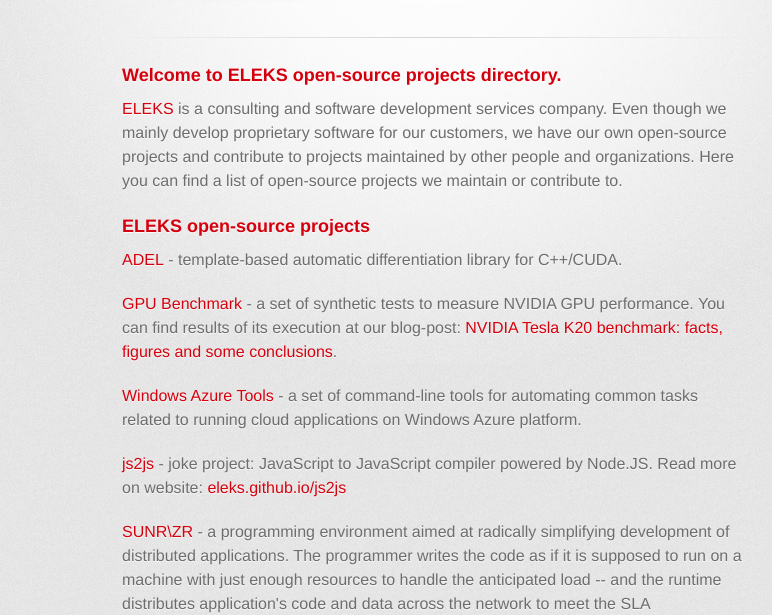
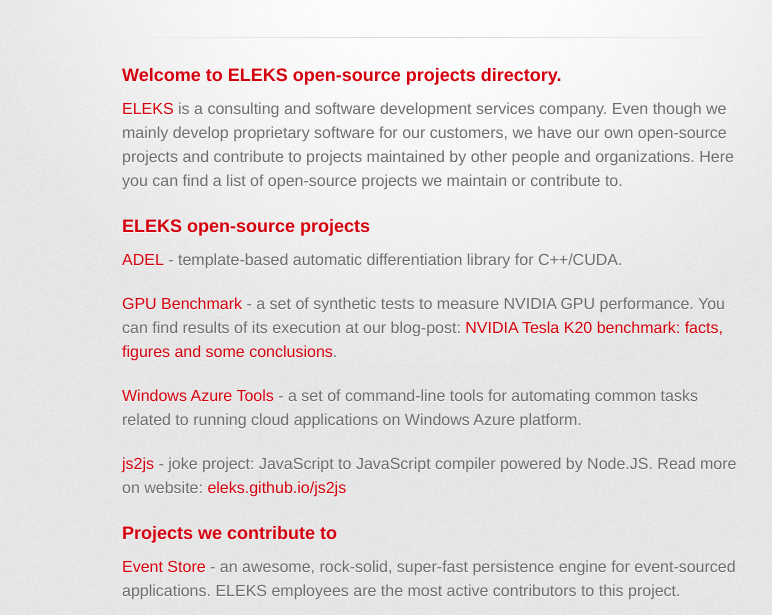
Before and after one commit to eleks/eleks.github.io, a plain HTML site: page index.html in a window 1280 px wide. Shown: the part 209-824 px from the top of the page, without its empty margins (208-980 px from the left). Drawn offline with Linux system fonts and the light colour scheme; a web font is replaced by a local one.

Commit message:
Update index.html
Removed SUNR/ZR

```diff
--- a/index.html
+++ b/index.html
@@ -43,8 +43,6 @@
 
 <p><a href="https://github.com/eleks/js2js">js2js</a> - joke project: JavaScript to JavaScript compiler powered by Node.JS. Read more on website: <a href="http://eleks.github.io/js2js">eleks.github.io/js2js</a></p>
 
-<p><a href="http://sunrzr.com">SUNR\ZR</a> -  a programming environment aimed at radically simplifying development of distributed applications. The programmer writes the code as if it is supposed to run on a machine with just enough resources to handle the anticipated load -- and the runtime distributes application's code and data across the network to meet the SLA requirements and provide for high availability.</p>
-
 <h3>Projects we contribute to</h3>
 
 <p><a href="http://geteventstore.com">Event Store</a> - an awesome, rock-solid, super-fast persistence engine for event-sourced applications. ELEKS employees are the most active contributors to this project. </p>
```
